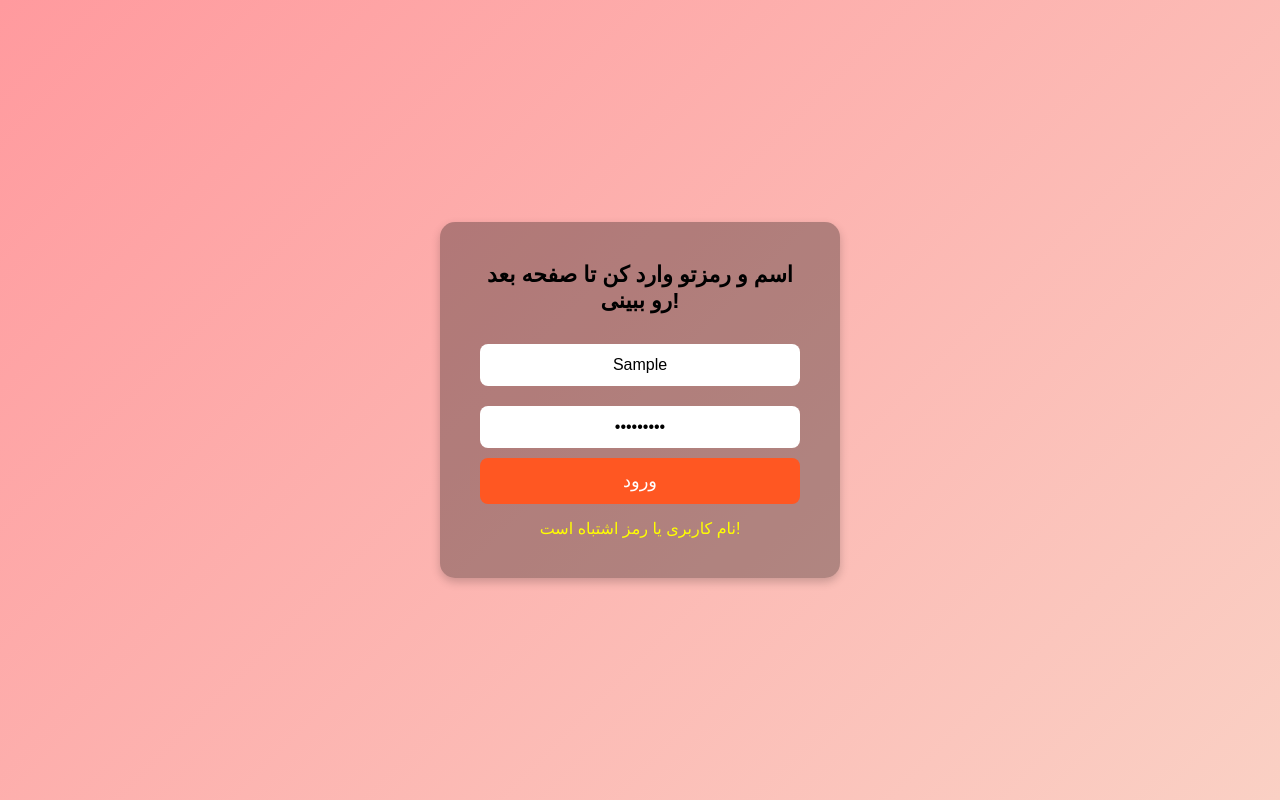
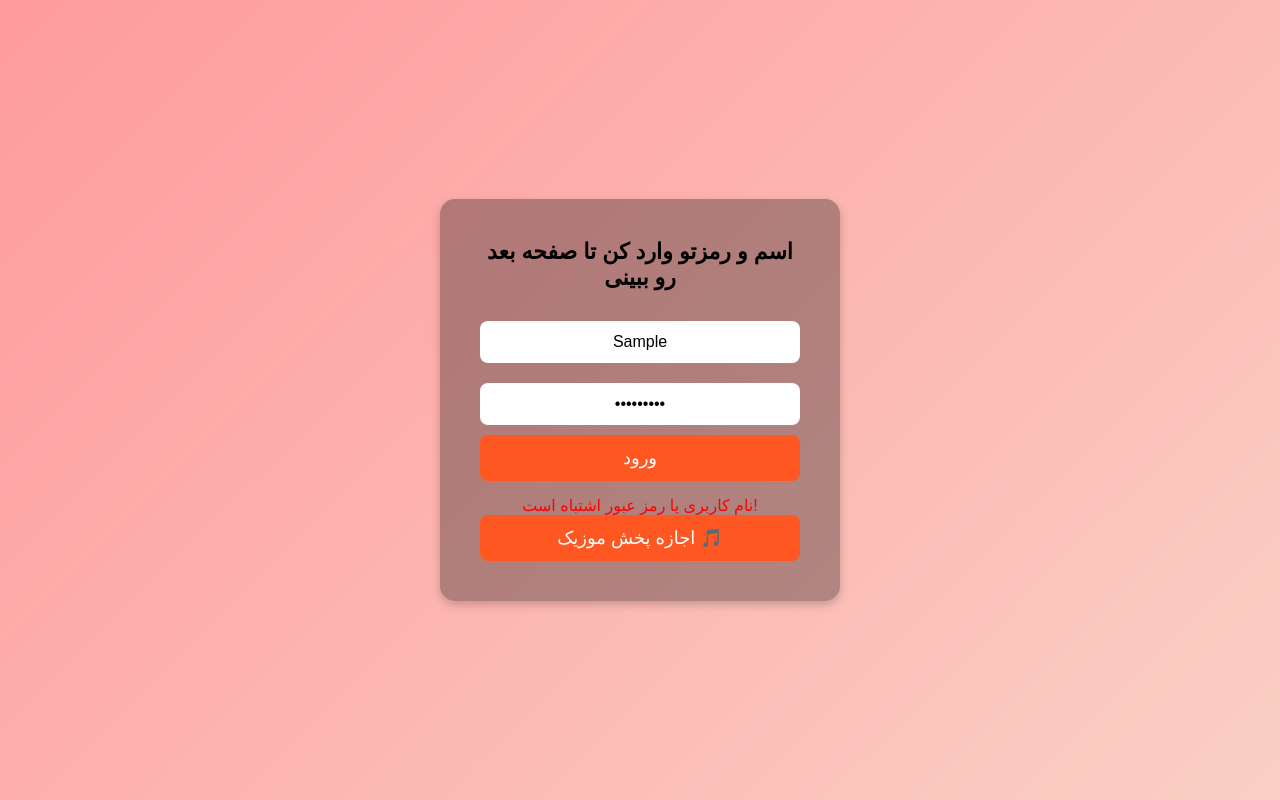
Before and after one commit to Warrior41/Aseman, a plain HTML site: page index.html in a window 1280 px wide. Both pictures are taken after typing "Sample", "Sample123" into the empty fields and a click on the button "ورود". Drawn offline with Linux system fonts and the light colour scheme.

Commit message:
Update index.html

```diff
--- a/index.html
+++ b/index.html
@@ -8,13 +8,16 @@
 </head>
 <body>
     <div class="login-container">
-        <h1>اسم و رمزتو وارد کن تا صفحه بعد رو ببینی!</h1>
+        <h1>اسم و رمزتو وارد کن تا صفحه بعد رو ببینی</h1>
         <form id="loginForm">
             <input type="text" id="username" placeholder="نام کاربری" required>
             <input type="password" id="password" placeholder="رمز عبور" required>
             <button type="submit">ورود</button>
         </form>
-        <p id="errorMessage">نام کاربری یا رمز اشتباه است!</p>
+        <p id="errorMessage" style="display: none; color: red;">نام کاربری یا رمز عبور اشتباه است!</p>
+
+        <!-- دکمه گرفتن اجازه پخش صدا -->
+        <button id="allowAudio">اجازه پخش موزیک 🎵</button>
     </div>
 
     <script src="script.js"></script>
```
